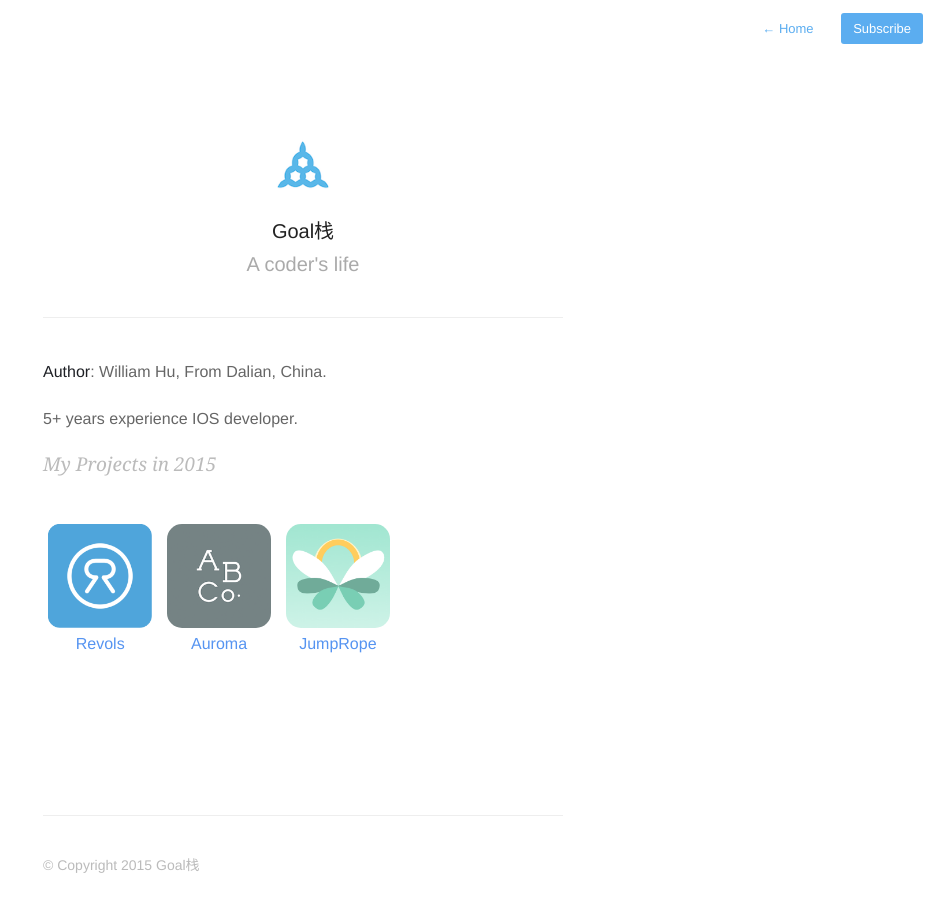
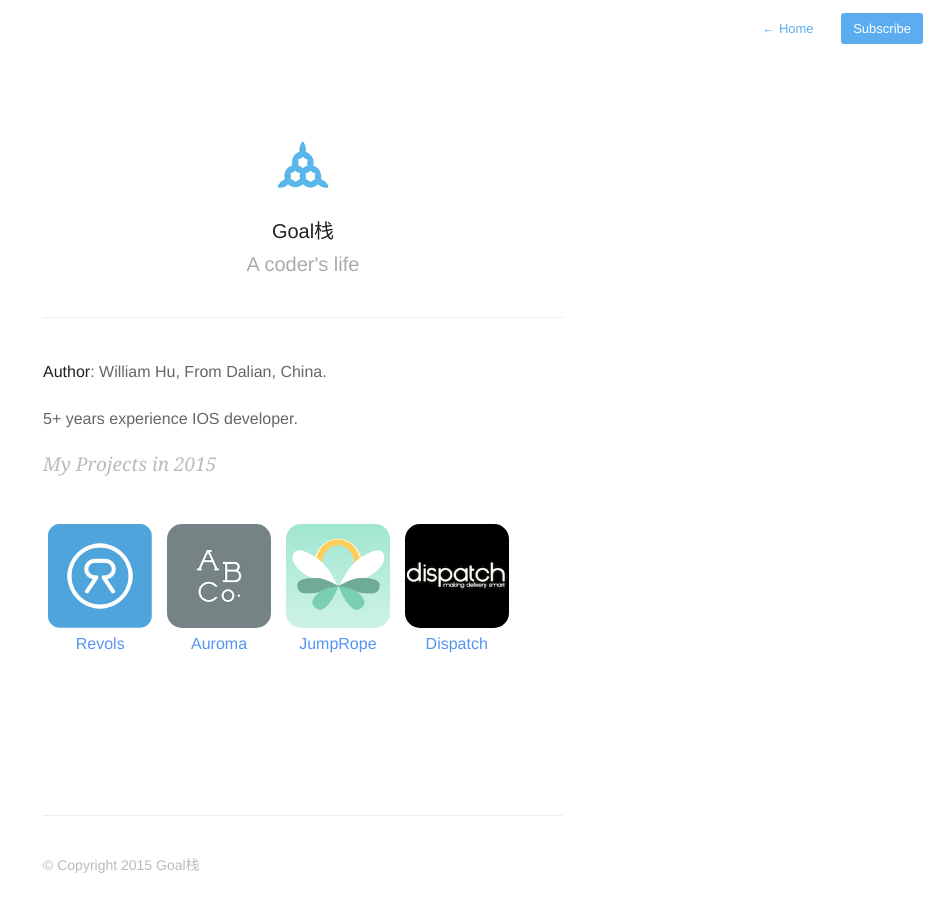
Before and after one commit to williamhqs/huqiushi, a Jekyll site: the page built from about.md, in a window 1280 px wide. Shown: the whole page, without its empty margins (337-1280 px from the left). Built offline with Jekyll 4.4.1, drawn with Linux system fonts in a browser that asks for light colours; nearby versions of some CDN libraries; Markdown is read by kramdown in place of the engine named in the settings.

Commit message:
Dispatch

```diff
--- a/about.md
+++ b/about.md
@@ -25,6 +25,11 @@ My Projects in 2015
 	  <a href="http://revols.com" style="text-align:center;display:block; width:100%;line-height:2rem;"><img src="{{site.url}}/assets/iosIcons/JumpRope.png" style="width:100px;text-align:center;display:block; width:100%;border-radius:15px;"></a >
     <a href="http://revols.com" style="text-align:center;display:block; width:100%;line-height:2rem;">JumpRope</a >
   </span>
+  <span class="box" style="width:22%; padding:0 5px; display:inline-block; overlfow:hidden;">
+	  <a href="http://www.dispatchrobotics.com" style="text-align:center;display:block; width:100%;line-height:2rem;"><img src="{{site.url}}/assets/iosIcons/Dispatch.png" style="width:100px;text-align:center;display:block; width:100%;border-radius:15px;"></a >
+    <a href="http://www.dispatchrobotics.com" style="text-align:center;display:block; width:100%;line-height:2rem;">Dispatch</a >
+  </span>
+
 </div>
 
 
```
Also changed, not shown: assets/iosIcons/Dispatch.png (added).
